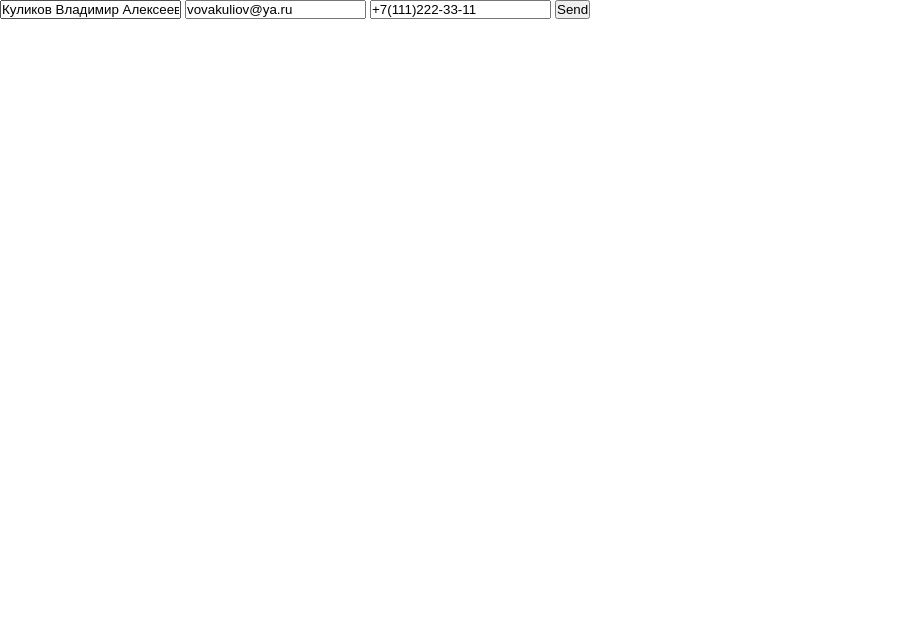
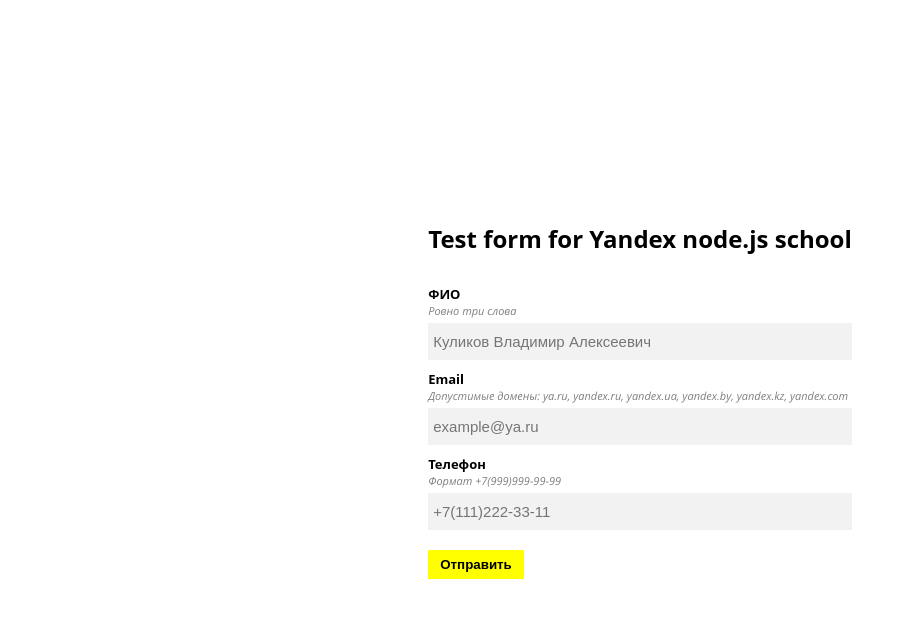
Before and after one commit to vovakulikov/node-school, a website: page index.html in a window 1280 px wide. Shown: the whole page, without its empty margins (0-915 px from the left). Drawn offline with Linux system fonts and the light colour scheme; a web font is replaced by a local one.

Commit message:
Add some layouts to app

```diff
--- a/index.html
+++ b/index.html
@@ -8,15 +8,47 @@
     <title>Yandex Node</title>
 </head>
 <body>
-    <form id="myForm" action="/static/progress.json">
-        <input type="text" name="fio" />
-        <input type="text" name="email" />
-        <input type="tel" name="phone" />
+    <main class="form-page">
 
-        <button id="submitButton">Send</button>
-    </form>
+        <section class="form-page__main-section">
+            <h1>Test form for Yandex node.js school</h1>
 
-    <div id="resultContainer"></div>
+            <div class="section__content">
+                <form  class="contact-form" id="myForm" action="/static/progress.json">
+
+                    <div class="contact-form__input-group">
+                        <label class="contact-form__label" for="contact__fio" >
+                                <span class="label__main-text">ФИО</span>
+                                <span class="label__caption-text">Ровно три слова</span>
+                        </label>
+                        <input class="contact-form__input" id="contact__fio" type="text" name="fio" placeholder="Куликов Владимир Алексеевич" />
+                    </div>
+
+                    <div class="contact-form__input-group">
+                        <label class="contact-form__label" for="contact__email" >
+                            <span class="label__main-text">Email</span>
+                            <span class="label__caption-text">Допустимые домены: ya.ru, yandex.ru, yandex.ua, yandex.by, yandex.kz, yandex.com</span>
+                        </label>
+                        <input class="contact-form__input" id="contact__email" type="email" name="email" placeholder="example@ya.ru"/>
+                    </div>
+
+                    <div class="contact-form__input-group">
+                        <label class="contact-form__label" for="contact__phone">
+                            <span class="label__main-text">Телефон</span>
+                            <span class="label__caption-text">Формат +7(999)999-99-99</span>
+                        </label>
+                        <input class="contact-form__input" id="contact__phone" type="tel" name="phone" placeholder="+7(111)222-33-11"/>
+                    </div>
+
+
+                    <button class="contact-form__submit-button" id="submitButton">Отправить</button>
+                </form>
+                <div id="resultContainer"></div>
+            </div>
+
+        </section>
+
+    </main>
 
     <script src='index.js'></script>
 </body>
--- a/index.js
+++ b/index.js
@@ -335,11 +335,11 @@
 	resultContainer: document.querySelector('#resultContainer')
 });
 
-form.setData({
-	fio: 'Куликов Владимир Алексеевич',
-	email: 'vovakuliov@ya.ru',
-	phone: '+7(111)222-33-11'
-});
+// form.setData({
+// 	fio: 'Куликов Владимир Алексеевич',
+// 	email: 'vovakuliov@ya.ru',
+// 	phone: '+7(111)222-33-11'
+// });
 
 // console.log(form.validate())
 // console.log(form.getData())
--- a/style.css
+++ b/style.css
@@ -4,6 +4,94 @@
     box-sizing: border-box;
 }
 
+html, body {
+    width: 100%;
+    height: 100%;
+    font-family: 'Open Sans';
+}
+
+@font-face {
+    font-family: "Open Sans";
+    src: url("/fonts/OpenSans-Regular.ttf");
+}
+
+@font-face {
+    font-family: "Open Sans";
+    src: url("/fonts/OpenSans-Italic.ttf");
+    font-style: italic;
+}
+
+@font-face {
+    font-family: "Open Sans";
+    src: url("/fonts/OpenSans-Bold.ttf");
+    font-weight: 700;
+}
+
+
+/* -------- custom style ----------- */
+
+.form-page  {
+    display: flex;
+    min-height: 100%;
+}
+
+.form-page__main-section {
+    margin: auto;
+    display: flex;
+    flex-direction: column;
+}
+
+.section__content {
+    padding-top: 20px;
+}
+
+.contact-form {
+    display: flex;
+    flex-direction: column;
+}
+
+.contact-form__input-group {
+    position: relative;
+    display: flex;
+    flex-direction: column;
+    padding-top: 10px;
+}
+
+.contact-form__label {
+    display: flex;
+    flex-direction: column;
+    padding-bottom: 5px;
+}
+
+.label__main-text {
+    font-size: 13px;
+    font-weight: 700;
+}
+.label__caption-text {
+    font-size: 11px;
+    color: gray;
+    font-style: italic;
+}
+
+.contact-form__input {
+    padding: 10px 10px 10px 5px;
+    font-size: 15px;
+    border: none;
+    background-color: #f3f2f2;
+}
+
+.contact-form__submit-button {
+    align-self: flex-start;
+    padding: 5px 10px;
+    border: 2px solid yellow;
+    background: none;
+    font-weight: 700;
+    margin-top: 20px;
+    background: yellow;
+    cursor: pointer;
+}
+
+
 .error {
-     border: 1px solid red;
+    border: 1px solid red;
 }
```
